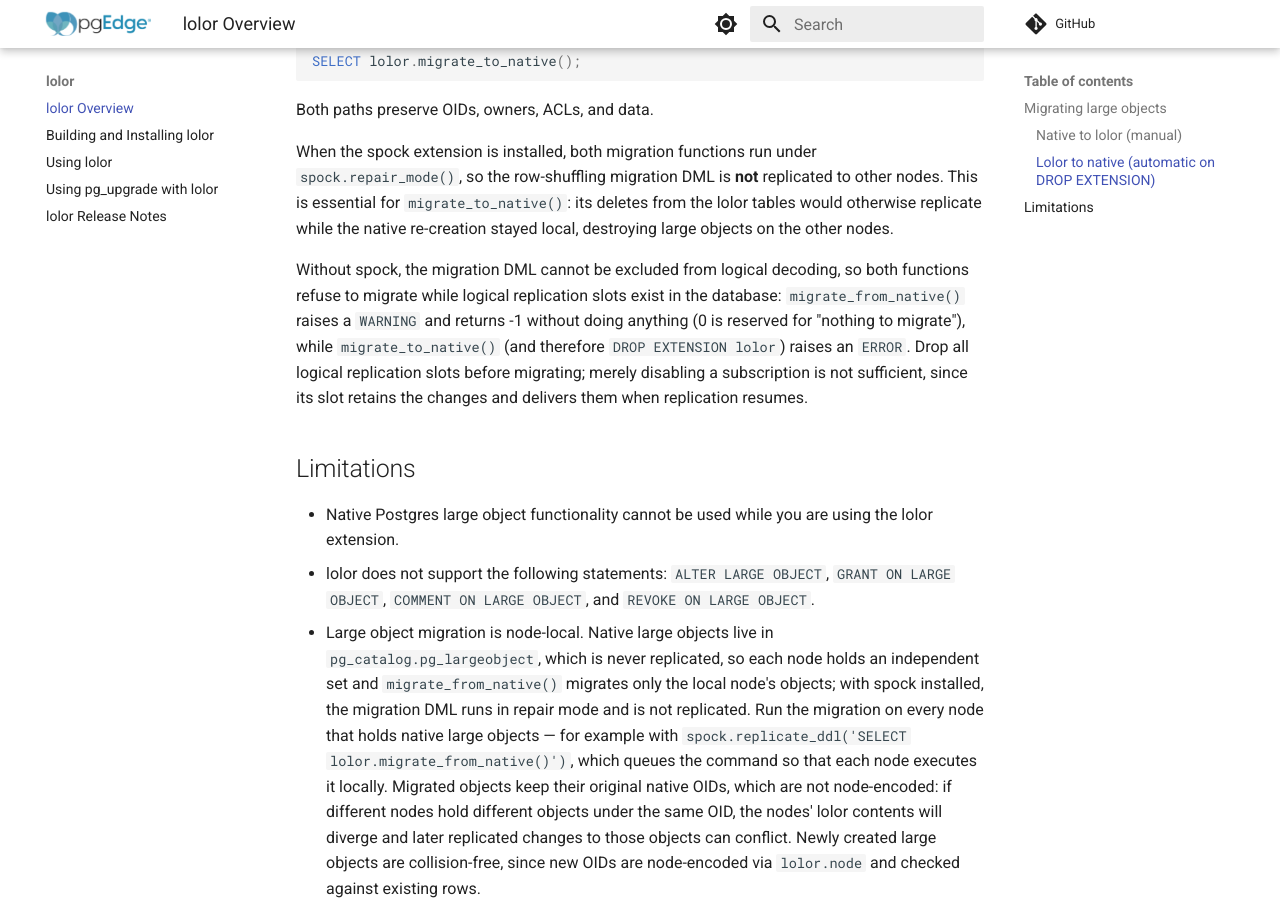
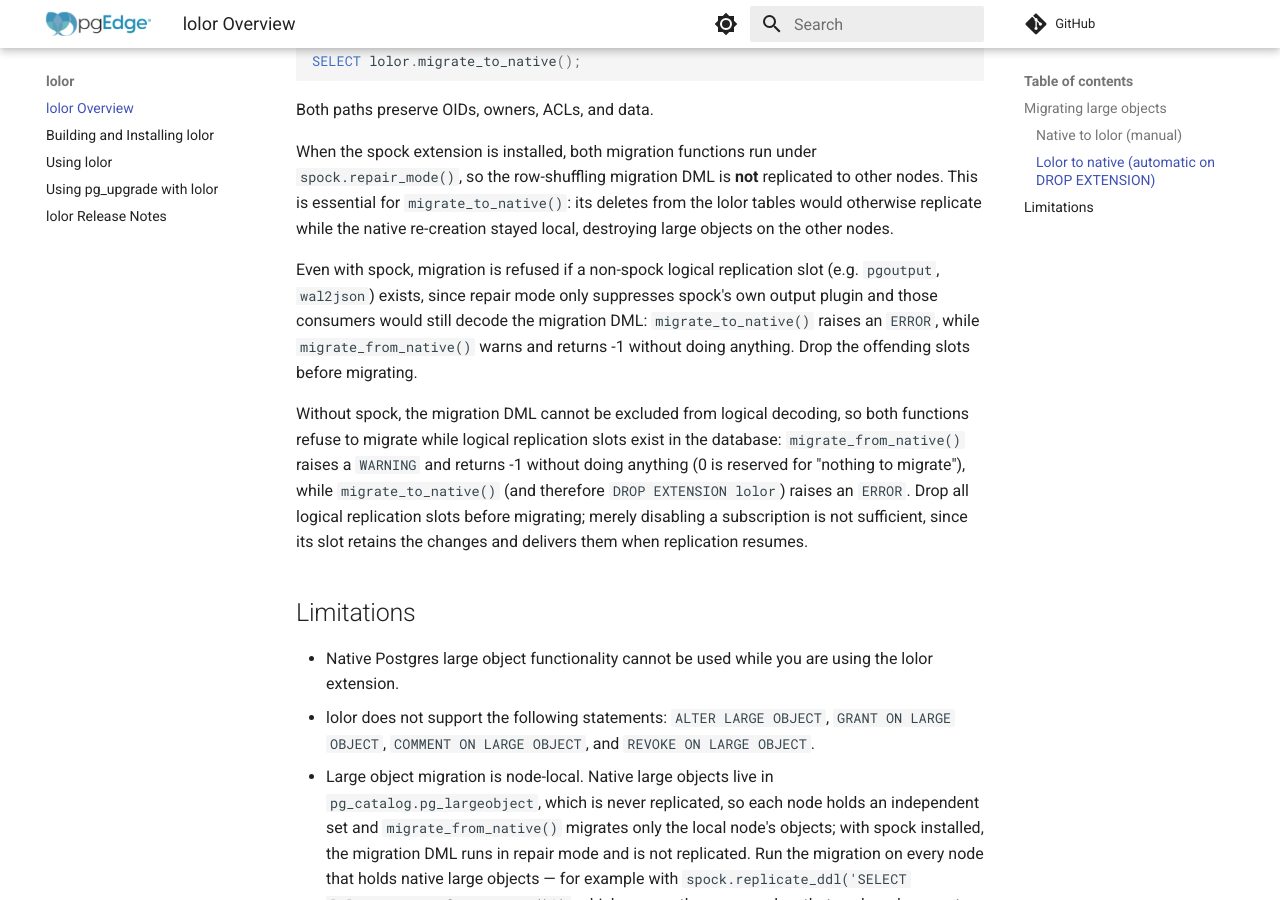
Before and after one commit to pgEdge/lolor, an MkDocs documentation site: the page built from docs/index.md, in a window 1280 px wide and 900 px high, scrolled down 1385 px. Built offline with MkDocs 1.6.1 and Material for MkDocs 9.7.7, drawn with Linux system fonts in a browser that asks for light colours; comment, search, counter and statistics services are not loaded.

Commit message:
docs: note migration refusal when non-spock logical slots exist

```diff
--- a/docs/index.md
+++ b/docs/index.md
@@ -64,6 +64,12 @@ to other nodes.  This is essential for `migrate_to_native()`: its deletes from
 the lolor tables would otherwise replicate while the native re-creation stayed
 local, destroying large objects on the other nodes.
 
+Even with spock, migration is refused if a non-spock logical replication slot
+(e.g. `pgoutput`, `wal2json`) exists, since repair mode only suppresses spock's
+own output plugin and those consumers would still decode the migration DML:
+`migrate_to_native()` raises an `ERROR`, while `migrate_from_native()` warns and
+returns -1 without doing anything.  Drop the offending slots before migrating.
+
 Without spock, the migration DML cannot be excluded from logical decoding, so
 both functions refuse to migrate while logical replication slots exist in the
 database: `migrate_from_native()` raises a `WARNING` and returns -1 without
```
Also changed, not shown: README.md (+6 -0 lines), docs/lolor_release_notes.md (+1 -1 lines).
